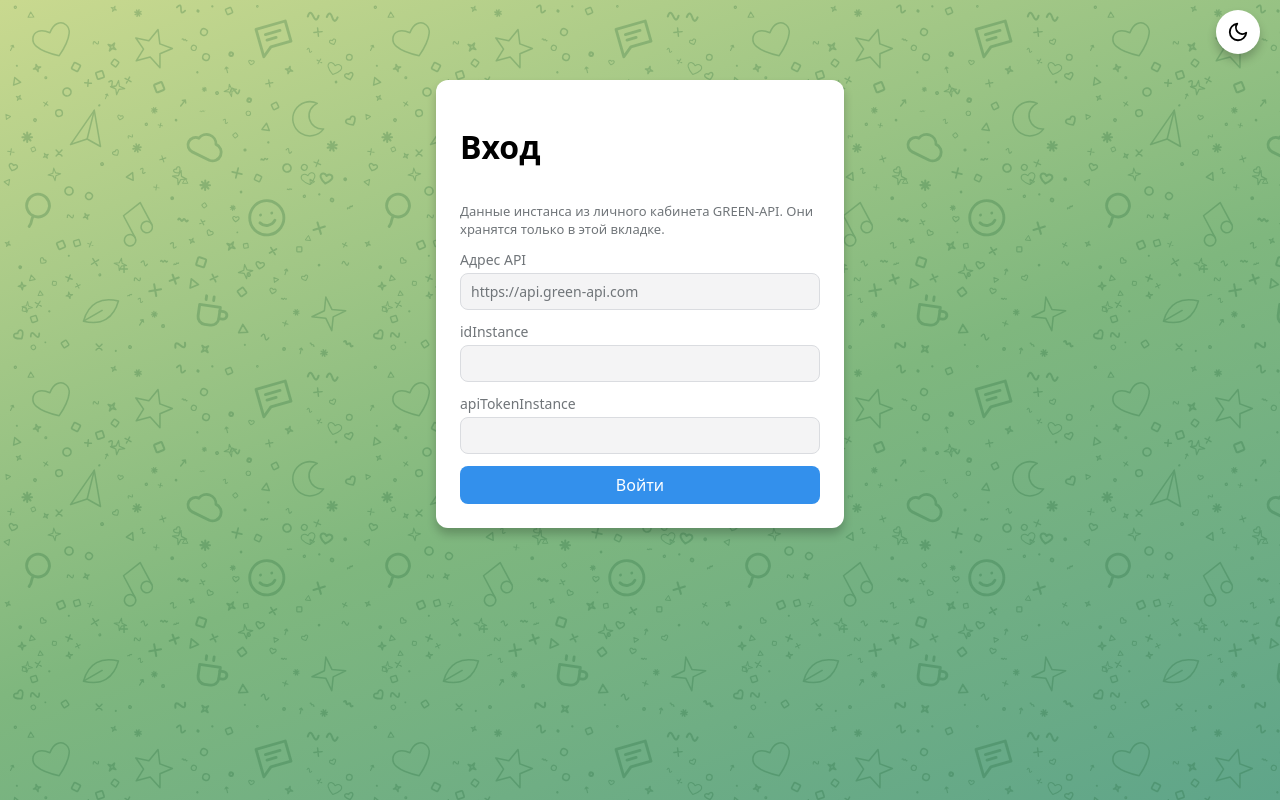
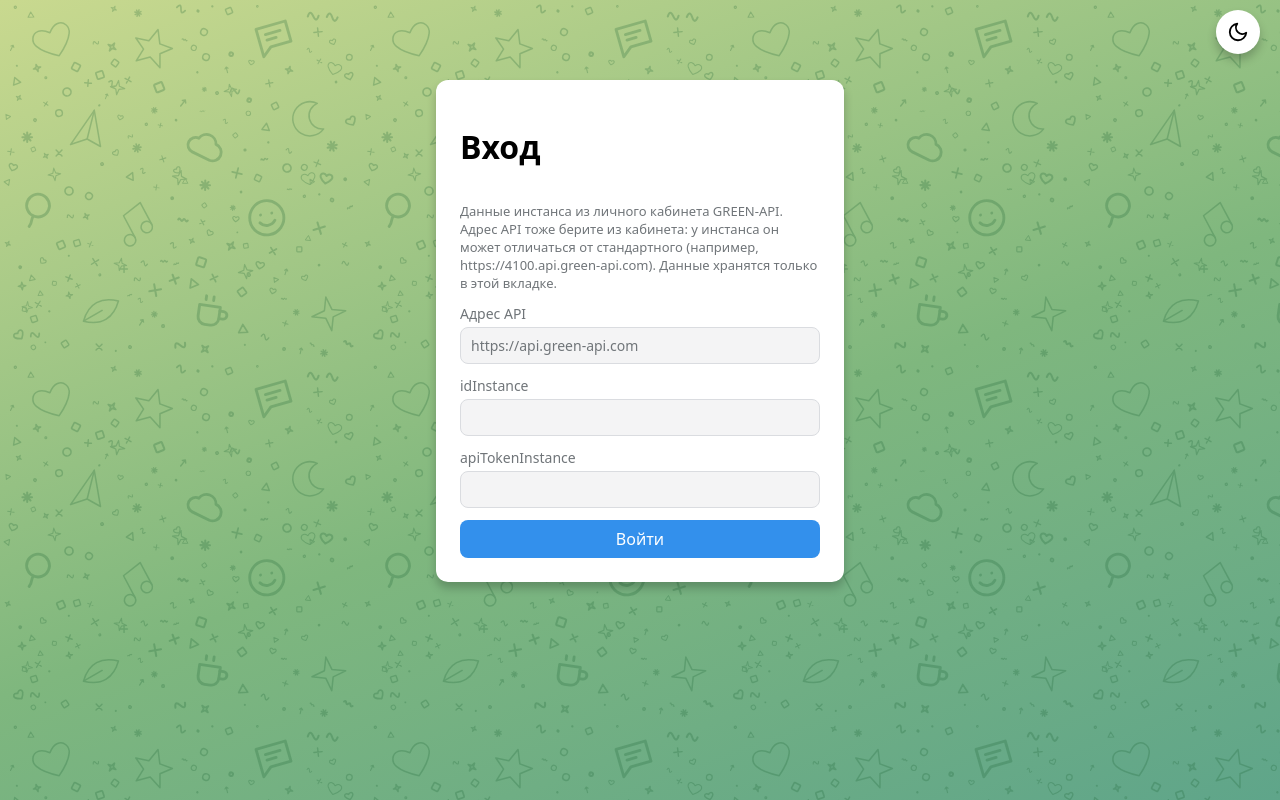
Before and after one commit to romanpalmin/messenger-web-client, a React (Vite) app: page / in a window 1280 px wide. Built offline with nearby package versions, Linux system fonts and the light colour scheme.

Commit message:
feat: подсказка на форме входа про персональный адрес API инстанса

```diff
--- a/src/features/login/LoginForm.tsx
+++ b/src/features/login/LoginForm.tsx
@@ -49,7 +49,10 @@ export function LoginForm({ onLogin }: Props) {
   return (
     <form className="login" onSubmit={handleSubmit}>
       <h1>Вход</h1>
-      <p className="login__hint">Данные инстанса из личного кабинета GREEN-API. Они хранятся только в этой вкладке.</p>
+      <p className="login__hint">
+        Данные инстанса из личного кабинета GREEN-API. Адрес API тоже берите из кабинета: у инстанса он может отличаться
+        от стандартного (например, https://4100.api.green-api.com). Данные хранятся только в этой вкладке.
+      </p>
 
       <label>
         Адрес API
```
